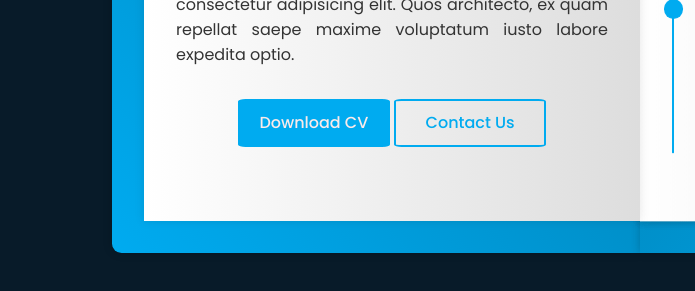
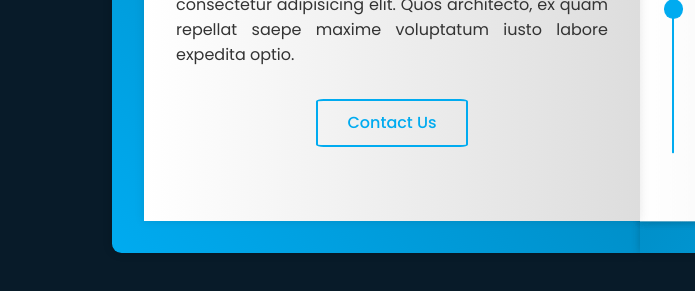
Before and after one commit to Welhan/caisProtofolio, a plain HTML site: page index.html in a window 1280 px wide. Shown: the part 507-798 px from the top of the page, 0-695 px from the left. Drawn offline with nearby package versions, Linux system fonts and the light colour scheme.

Commit message:
Hide Download CV

```diff
--- a/index.html
+++ b/index.html
@@ -39,7 +39,7 @@
             </p>
 
             <div class="btn-box">
-              <a href="#" class="btn">Download CV</a>
+              <a href="#" class="btn" style="display: none">Download CV</a>
               <a href="#" class="btn contact-us">Contact Us</a>
             </div>
           </div>
```
